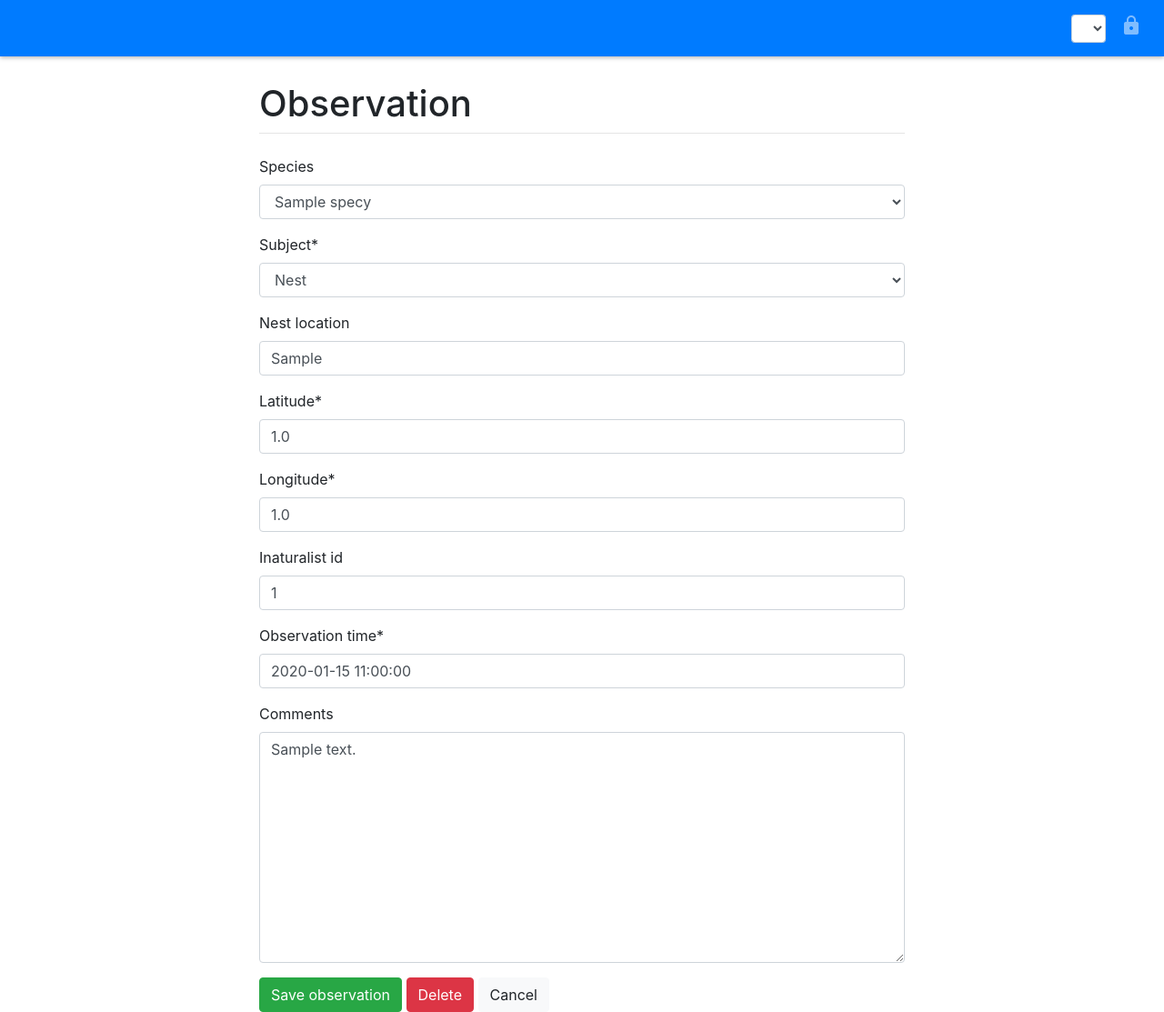
After one commit to kmannnish/vespa-watch, a Django app: page /observations/1/ in a window 1280 px wide. The commit adds this page. Shown: the whole page at 91% size. Run offline with Django 3.2, Linux system fonts and the light colour scheme; tables that the repository leaves empty hold one stand-in row (values such as "Sample post"); lists and menus that the app fills with data are empty; some libraries are stand-ins or nearby versions.

Commit message:
basic create/edit/delete forms for observations

```diff
--- a/djangoproject/djangoproject/settings/base.py
+++ b/djangoproject/djangoproject/settings/base.py
@@ -42,6 +42,7 @@ INSTALLED_APPS = [
     'django.contrib.staticfiles',
 
     # From others
+    'crispy_forms',
     'markdownx',
 
     # Local helpers
@@ -155,3 +156,5 @@ SETTINGS_EXPORT = [
 ]
 
 PAGE_FRAGMENTS_FALLBACK_LANGUAGE = 'nl'
+
+CRISPY_TEMPLATE_PACK = 'bootstrap4'
--- a/djangoproject/requirements.txt
+++ b/djangoproject/requirements.txt
@@ -2,6 +2,7 @@ certifi==2018.8.24
 chardet==3.0.4
 dateparser==0.7.0
 Django==2.1.1
+django-crispy-forms==1.7.2
 django-markdownx==2.0.24
 django-settings-export==1.2.1
 idna==2.7
--- a/djangoproject/vespawatch/models.py
+++ b/djangoproject/vespawatch/models.py
@@ -1,4 +1,5 @@
 from django.db import models
+from django.urls import reverse
 
 
 class Species(models.Model):
@@ -31,8 +32,12 @@ class Observation(models.Model):
     observation_time = models.DateTimeField()
     comments = models.TextField(blank=True)
 
+    def get_absolute_url(self):
+        return reverse('vespawatch:observation-update', kwargs={'pk': self.pk})
+
     def as_dict(self):
         return {
+            'id': self.pk,
             'species': self.species.name,
             'subject': self.get_subject_display(),
             'nest_location': self.nest_location,
--- a/djangoproject/vespawatch/templates/vespawatch/index.html
+++ b/djangoproject/vespawatch/templates/vespawatch/index.html
@@ -14,6 +14,11 @@
     </div>
     <div class="row">
         <div class="col">
+            <a href="{% url 'vespawatch:observation-add' %}" class="btn btn-success">New observation</a>
+        </div>
+    </div>
+    <div class="row">
+        <div class="col">
             <div id="map"></div>
         </div>
     </div>
--- /dev/null
+++ b/djangoproject/vespawatch/templates/vespawatch/observation_update_form.html
@@ -0,0 +1,22 @@
+{% extends 'vespawatch/base.html' %}
+{% load crispy_forms_tags %}
+
+{% block content %}
+    <div class="container">
+      <div class="row justify-content-center">
+        <div class="col-8">
+          <h1 class="mt-2">Observation</h1>
+          <hr class="mt-0 mb-4">
+
+          <form method="post">
+            {% csrf_token %}
+            {{ form|crispy }}
+            <button type="submit" class="btn btn-success">Save observation</button>
+            <a href="{% url 'vespawatch:observation-delete' object.pk %}" class="btn btn-danger">Delete</a>
+            <a href="{% url 'vespawatch:index' %}" class="btn btn-light">Cancel</a>
+          </form>
+
+        </div>
+      </div>
+    </div>
+{% endblock %}
--- a/djangoproject/vespawatch/urls.py
+++ b/djangoproject/vespawatch/urls.py
@@ -6,5 +6,8 @@ app_name = 'vespawatch'
 
 urlpatterns = [
     path('', views.index, name='index'),
+    path('observations/add/', views.ObservationCreate.as_view(), name='observation-add'),
+    path('observations/<int:pk>/', views.ObservationUpdate.as_view(), name='observation-update'),
+    path('observations/<int:pk>/delete/', views.ObservationDelete.as_view(), name='observation-delete'),
     path('api/observations', views.observations_json, name='api_observations'),
 ]
--- a/djangoproject/vespawatch/views.py
+++ b/djangoproject/vespawatch/views.py
@@ -1,11 +1,29 @@
 from django.shortcuts import render
 from django.http import JsonResponse
+from django.views.generic import CreateView, DeleteView, UpdateView
+from django.urls import reverse_lazy
 from .models import Observation
 
 
 def index(request):
     return render(request, 'vespawatch/index.html')
 
+
+class ObservationCreate(CreateView):
+    model = Observation
+    template_name = 'vespawatch/observation_add_form.html'
+    fields = ('species', 'subject', 'nest_location', 'latitude', 'longitude', 'inaturalist_id', 'observation_time',
+              'comments')
+
+class ObservationUpdate(UpdateView):
+    model = Observation
+    template_name = 'vespawatch/observation_update_form.html'
+    fields = ('species', 'subject', 'nest_location', 'latitude', 'longitude', 'inaturalist_id', 'observation_time',
+              'comments')
+
+class ObservationDelete(DeleteView):
+    model = Observation
+    success_url = reverse_lazy('vespawatch:index')
 
 # ==============
 # API methods
```
Also changed, not shown: djangoproject/vespawatch/static/vespawatch/vespawatch.js (+6 -4 lines), djangoproject/vespawatch/templates/vespawatch/observation_add_form.html (added, +21 -0 lines), djangoproject/vespawatch/templates/vespawatch/observation_confirm_delete.html (added, +14 -0 lines).
